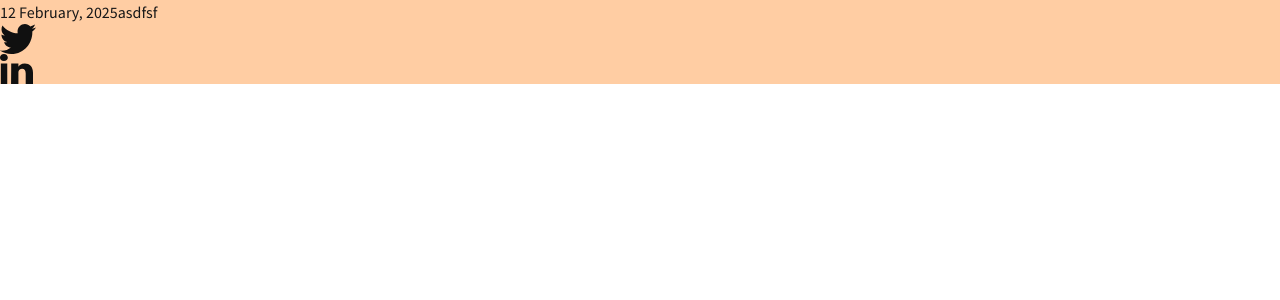
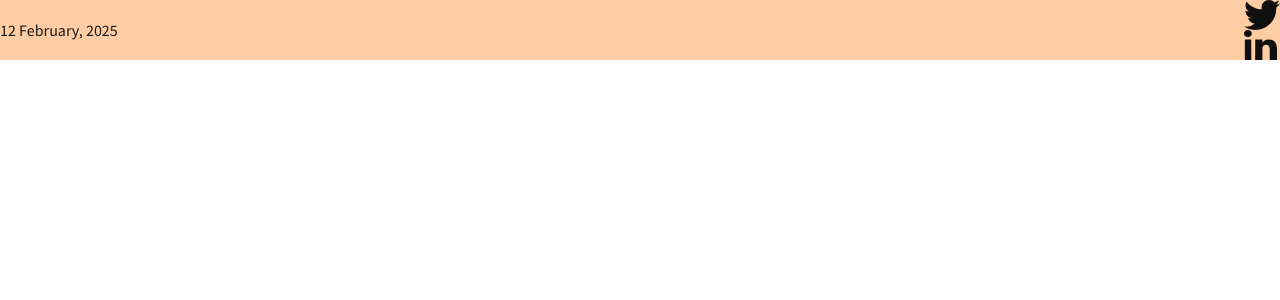
Before and after one commit to developeryyt/my_playground, a Next.js app: page / in a window 1280 px wide. Shown: the top 300 px of the page. Built offline with nearby package versions, Linux system fonts and the light colour scheme.

Commit message:
header 적용중

```diff
--- a/src/app/globals.css
+++ b/src/app/globals.css
@@ -77,6 +77,7 @@ button, input, textarea, select, a {
 
 body, html {
   height: 100%;
+  line-height: 1.15;
 }
 
 * {
--- a/src/components/header/TodayDates.tsx
+++ b/src/components/header/TodayDates.tsx
@@ -1,9 +1,15 @@
+import {getTodayDates} from "@/util/timeChange";
+
 const TodayDates = () => {
 
+    const today = getTodayDates();
+
+
+    console.log(today)
 
     return (
         <div>
-            12 February, 2025asdfsf
+            <span>{today.day} {today.mth}, {today.year}</span>
         </div>
     );
 };
--- a/src/layout/header/Header.tsx
+++ b/src/layout/header/Header.tsx
@@ -6,7 +6,7 @@ const Header = () => {
     return (
         <header className='header'>
             <div className='inner'>
-                <div className='header__top bg-brandcolor'>
+                <div className='header__top flex justify-between items-center bg-brandcolor'>
                     <TodayDates />
                     <SocialGroup />
                 </div>
--- /dev/null
+++ b/src/util/timeChange.ts
@@ -0,0 +1,57 @@
+export const getTodayDates = (): {
+    mth: string;
+    day: number;
+    year: number;
+} => {
+
+    const today = new Date();
+    const year = today.getFullYear();
+    const day = today.getDate();
+    let mth = ''
+
+    switch(today.getMonth()) {
+        case 0:
+            mth = 'January';
+            break;
+        case 1:
+            mth = 'February';
+            break;
+        case 2:
+            mth = 'March';
+            break;
+        case 3:
+            mth = 'April';
+            break;
+        case 4:
+            mth = 'May';
+            break;
+        case 5:
+            mth = 'June';
+            break;
+        case 6:
+            mth = 'July';
+            break;
+        case 7:
+            mth = 'August';
+            break;
+        case 8:
+            mth = 'September';
+            break;
+        case 9:
+            mth = 'October';
+            break;
+        case 10:
+            mth = 'November';
+            break;
+        case 11:
+            mth = 'December';
+            break;
+    }
+
+
+    return {
+        mth,
+        day,
+        year
+    }
+}
```
